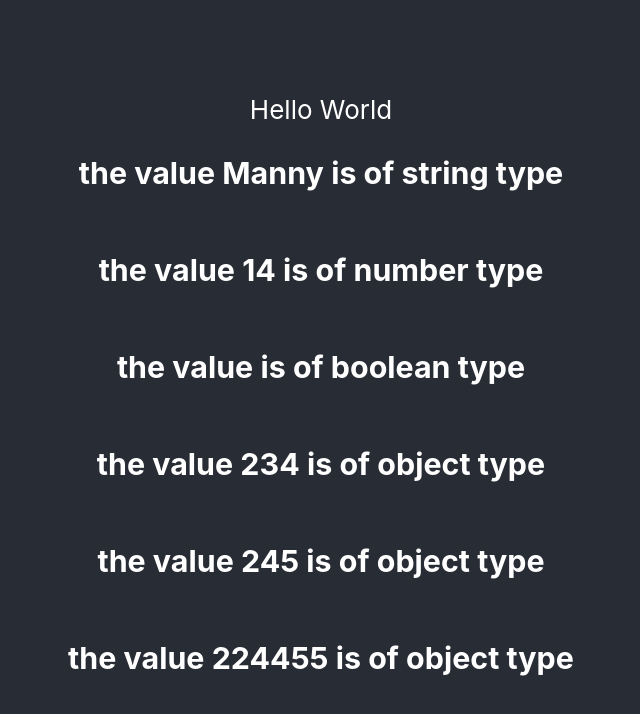
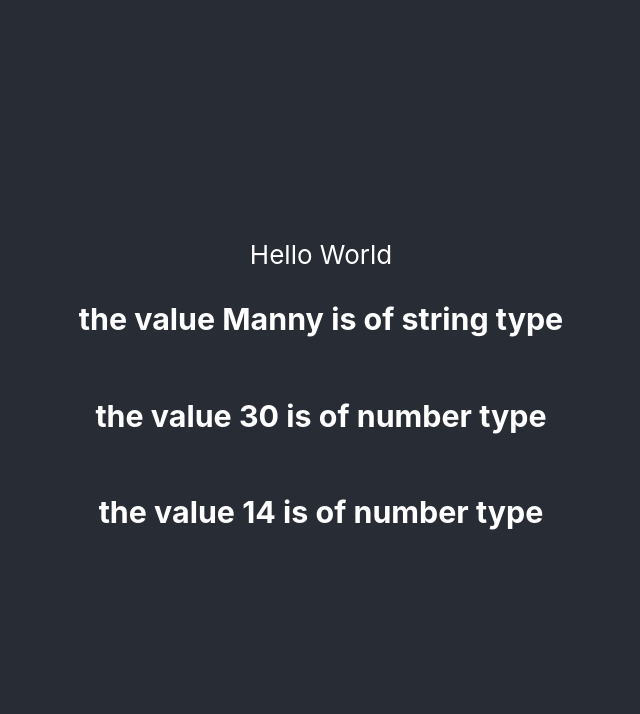
Before and after one commit to gourabb8273/React-TypeScript, a React (Create React App) app: page / in a window 1280 px wide. Shown: the top 714 px of the page, without its empty margins (319-959 px from the left). Built offline with nearby package versions, Linux system fonts and the light colour scheme.

Commit message:
adding other data type

```diff
--- a/src/App.tsx
+++ b/src/App.tsx
@@ -2,24 +2,53 @@ import './App.css';
 
 function App() {
 
-  //adding typescript
-  let firstValue : string = 'Manny'
-  let firstNumber : number = 14;
-  let firstBoolean : boolean = true;
-  let firstNumberArray : number[] = [2,3,4];
-  let firstArrayNum : Array<number> = [ 2,4,5];
-  let firstArrayString : Array<string> = [ '22','44','55'];
+  // //adding basic type typescript
+  // let firstValue : string = 'Manny'
+  // let firstNumber : number = 14;
+  // let firstBoolean : boolean = true;
+  // let firstNumberArray : number[] = [2,3,4];
+  // let firstArrayNum : Array<number> = [ 2,4,5];
+  // let firstArrayString : Array<string> = [ '22','44','55'];
+
+  //adding tuple array having more data type like [string, number]
+  let aTuple : [string, number] = ["Manny",30];
+
+  // enum
+  enum Codes { first =1, second =2 };
+
+  // any (use rarely)
+  // let firstName :any = "Manny";
+    let firstName :any = 14;
+
+  //void as return type of funtion if it doesnt return
+  const warning = () : void =>{
+  console.log("Warning");
+  }
+
+
 
   return (
     <div className="App">
       <header className="App-header">
          Hello World
-         <h3> the value {firstValue} is of {typeof(firstValue)} type</h3>
+
+        {/* //adding basic type */}
+         {/* <h3> the value {firstValue} is of {typeof(firstValue)} type</h3>
          <h3> the value {firstNumber} is of {typeof(firstNumber)} type</h3>
          <h3> the value {firstBoolean} is of {typeof(firstBoolean)} type</h3>
          <h3> the value {firstNumberArray} is of {typeof(firstNumberArray)} type</h3>
          <h3> the value {firstArrayNum} is of {typeof(firstArrayNum)} type</h3>
-         <h3> the value {firstArrayString} is of {typeof(firstArrayString)} type</h3>
+         <h3> the value {firstArrayString} is of {typeof(firstArrayString)} type</h3> */}
+
+         {/* //adding tuple */}
+        <h3> the value {aTuple[0]} is of {typeof(aTuple[0])} type</h3>
+        <h3> the value {aTuple[1]} is of {typeof(aTuple[1])} type</h3>
+
+
+         {/* //adding any */}
+         <h3> the value {firstName} is of {typeof(firstName)} type</h3>
+
+
       </header>
     </div>
   );
```
